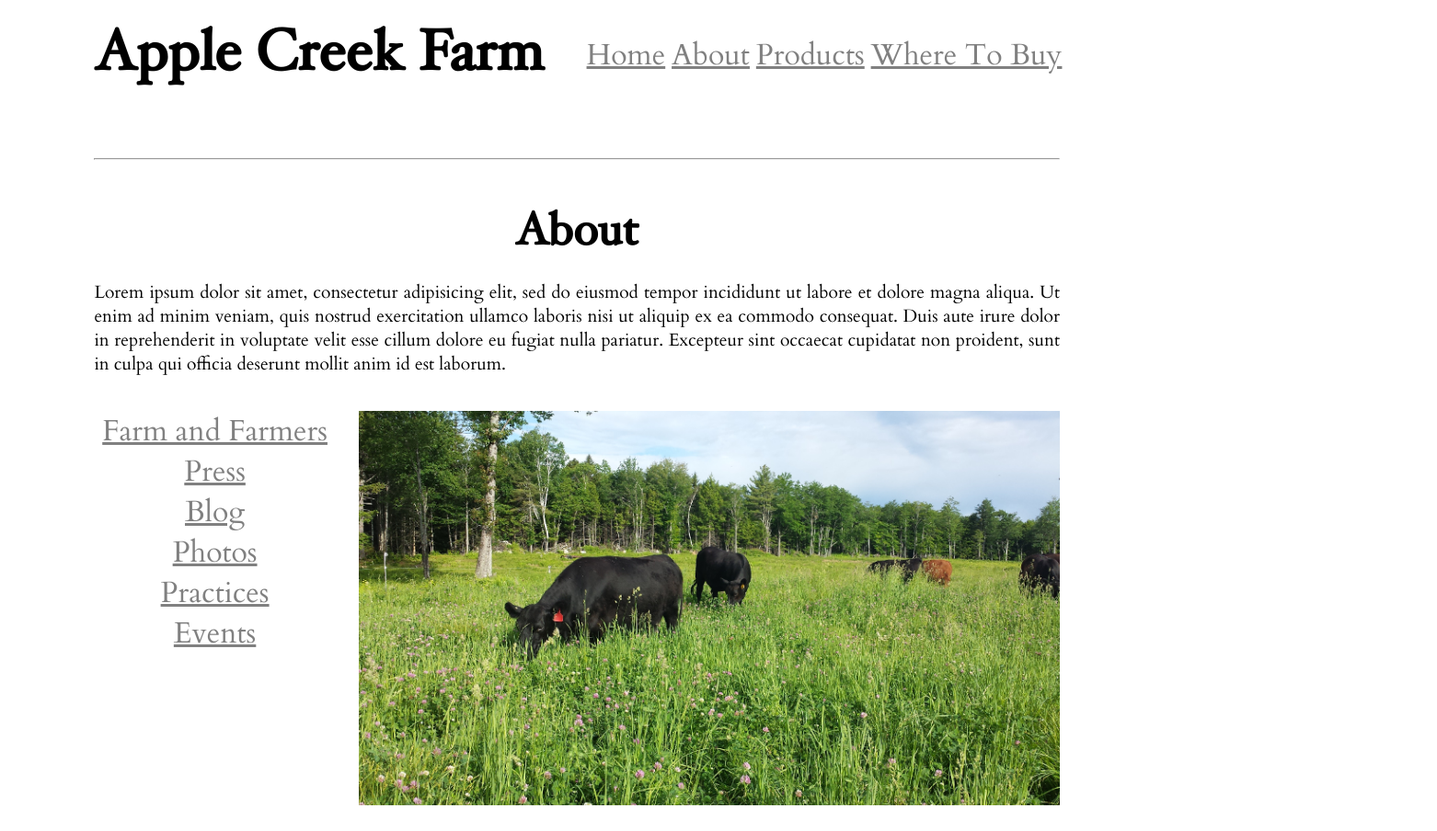
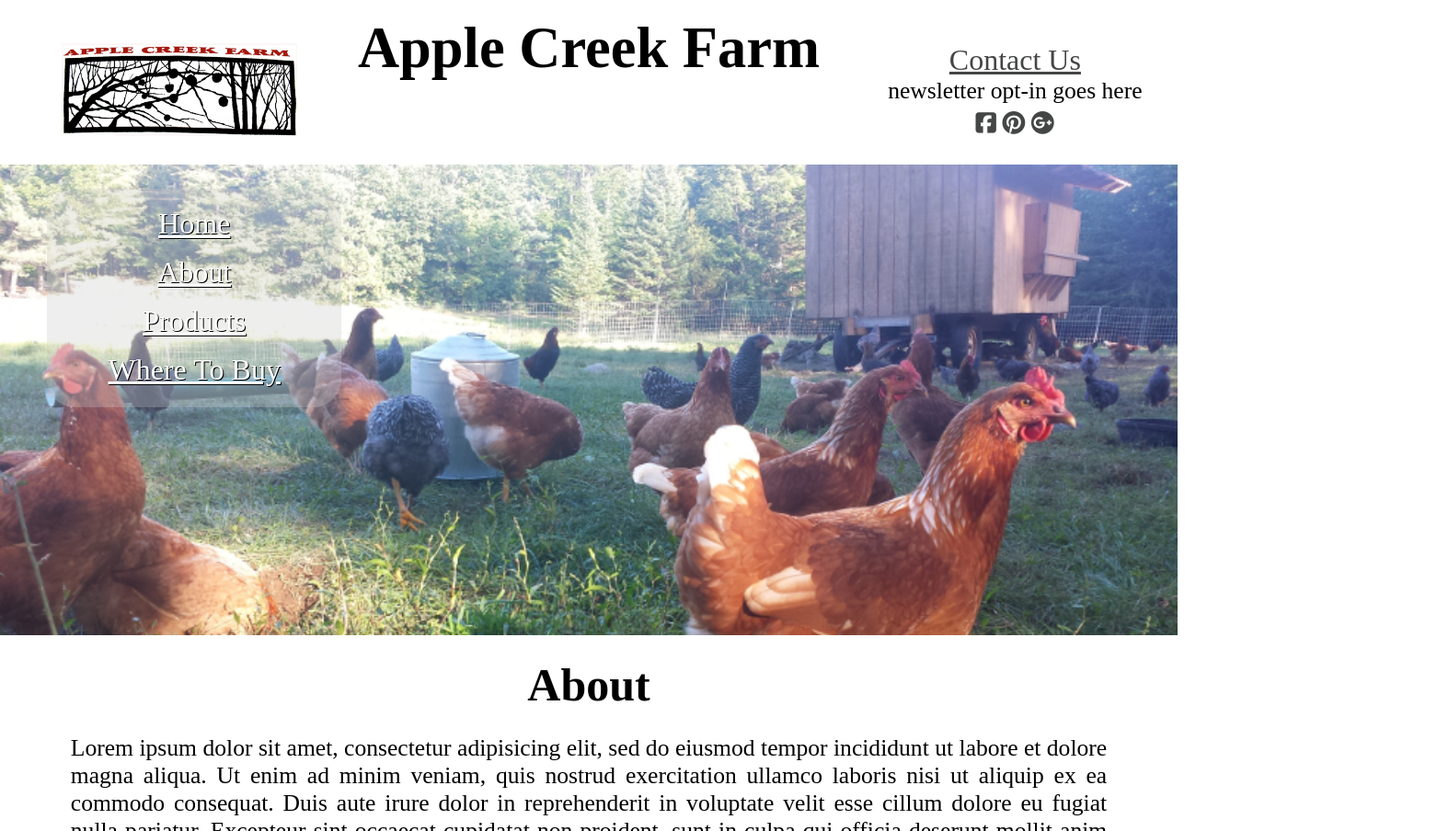
Before and after one commit to matsad3547/apple-creek-farm, a plain HTML site: page index.html in a window 1280 px wide. Shown: the top 904 px of the page at 92% size, 1562 px wide, since content can reach past the window. Drawn offline with Linux system fonts and the light colour scheme.

Commit message:
feat(core) Establish B styling on main page

```diff
--- a/index.html
+++ b/index.html
@@ -5,8 +5,8 @@
     <meta name="viewport" content="width=device-width, initial-scale=1">
     <title>Apple Creek Farm</title>
     <link rel="stylesheet" href="/src/styles/main.css">
-    <link rel="stylesheet" href="/src/styles/A.css">
-    <!-- <link rel="stylesheet" href="/src/styles/B.css"> -->
+    <!-- <link rel="stylesheet" href="/src/styles/A.css"> -->
+    <link rel="stylesheet" href="/src/styles/B.css">
     <link href="https://fonts.googleapis.com/css?family=Cardo|Cormorant+Garamond|Crimson+Text" rel="stylesheet">
     <script src="https://use.fontawesome.com/624cbd4647.js"></script>
   </head>
@@ -32,15 +32,15 @@
              href="https://plus.google.com/113442054157411072485" target="blank"><i class="fa fa-google-plus-official" aria-hidden="true"></i></a>
           </div>
         </div>
+        <hr>
+      </nav>
+      <div class="hr parallax">
         <ul class="header-nav">
           <li><a href="/">Home</a></li>
           <li><a href="#about">About</a></li>
           <li><a href="#products">Products</a></li>
           <li><a href="#where_to_buy">Where To Buy</a></li>
         </ul>
-        <hr>
-      </nav>
-      <div class="hr parallax">
 
       </div>
     </header>
@@ -49,6 +49,7 @@
         <h2>About</h2>
         <p>Lorem ipsum dolor sit amet, consectetur adipisicing elit, sed do eiusmod tempor incididunt ut labore et dolore magna aliqua. Ut enim ad minim veniam, quis nostrud exercitation ullamco laboris nisi ut aliquip ex ea commodo consequat. Duis aute irure dolor in reprehenderit in voluptate velit esse cillum dolore eu fugiat nulla pariatur. Excepteur sint occaecat cupidatat non proident, sunt in culpa qui officia deserunt mollit anim id est laborum.</p>
         <img src="/src/images/cows1.png" alt="">
+        <div class="ab parallax">
           <ul class="sidebar">
             <li><a href="pages/about/farm_and_farmers.html">Farm and Farmers</a></li>
             <li><a href="press">Press</a></li>
@@ -57,18 +58,17 @@
             <li><a href="practices">Practices</a></li>
             <li><a href="events">Events</a></li>
           </ul>
-        <div class="ab parallax">
         </div>
       </div>
       <div class="products" id="products">
         <h2>Products</h2>
         <p>Lorem ipsum dolor sit amet, consectetur adipisicing elit, sed do eiusmod tempor incididunt ut labore et dolore magna aliqua. Ut enim ad minim veniam, quis nostrud exercitation ullamco laboris nisi ut aliquip ex ea commodo consequat. Duis aute irure dolor in reprehenderit in voluptate velit esse cillum dolore eu fugiat nulla pariatur. Excepteur sint occaecat cupidatat non proident, sunt in culpa qui officia deserunt mollit anim id est laborum.</p>
         <img src="/src/images/sheep1.png" alt="">
+        <div class="pr parallax">
           <ul class="sidebar">
             <li><a href="meats">Meats</a></li>
             <li><a href="eggs_and_skins">Eggs and Skins</a></li>
           </ul>
-        <div class="pr parallax">
 
         </div>
       </div>
@@ -76,11 +76,11 @@
         <h2>Where To Buy</h2>
         <p>Lorem ipsum dolor sit amet, consectetur adipisicing elit, sed do eiusmod tempor incididunt ut labore et dolore magna aliqua. Ut enim ad minim veniam, quis nostrud exercitation ullamco laboris nisi ut aliquip ex ea commodo consequat. Duis aute irure dolor in reprehenderit in voluptate velit esse cillum dolore eu fugiat nulla pariatur. Excepteur sint occaecat cupidatat non proident, sunt in culpa qui officia deserunt mollit anim id est laborum.</p>
         <img src="/src/images/geese1.png" alt="">
+        <div class="wtb parallax">
           <ul class="sidebar">
             <li><a href="https://squareup.com/store/apple-creek-farm" target="blank">Online Store</a></li>
             <li><a href="market_locations">Market Locations</a></li>
           </ul>
-        <div class="wtb parallax">
 
         </div>
       </div>
--- a/pages/about/farm_and_farmers.html
+++ b/pages/about/farm_and_farmers.html
@@ -5,8 +5,8 @@
   <meta name="viewport" content="width=device-width, initial-scale=1">
   <title>Apple Creek Farm</title>
   <link rel="stylesheet" href="../../src/styles/main.css">
-  <link rel="stylesheet" href="../../src/styles/A.css">
-  <!-- <link rel="stylesheet" href="/src/styles/B.css"> -->
+  <!-- <link rel="stylesheet" href="../../src/styles/A.css"> -->
+  <link rel="stylesheet" href="/src/styles/B.css">
   <link href="https://fonts.googleapis.com/css?family=Cardo|Cormorant+Garamond|Crimson+Text" rel="stylesheet">
   <script src="https://use.fontawesome.com/624cbd4647.js"></script>
 </head>
--- a/src/styles/B.css
+++ b/src/styles/B.css
@@ -19,10 +19,10 @@ hr {
 
 }
 
-.logo {
+.header-logo {
   position: relative;
   top: -1em;
-  left: 2em;
+  right: 12em;
   width: 20%;
 }
 
@@ -46,15 +46,16 @@ main p {
 }
 
 ul {
-  padding: .75em 0;
+  background-color: rgba(200, 200, 200, 0.3);
+  border-radius: 30px;
+  text-align: center;
+  padding: .5em 0;
   margin-left: 8%;
-  width: 80%;
-  display: table;
-}
-
-li {
-  display: inline;
-  display: table-cell;
+  width: 25%;
+  position: relative;
+  top: 1em;
+  right: 2em;
+  line-height: 2em;
 }
 
 a {
@@ -62,7 +63,7 @@ a {
 }
 
 .parallax a {
-  color: #d0d2d2;
+  color: white;
   text-shadow: 1px 1px black;
 }
 
@@ -74,18 +75,14 @@ a:hover {
   height: 20em;
   width: 100%;
   background-attachment: fixed;
-  background-position: center;
+  background-position: top right;
   background-repeat: no-repeat;
   background-size: cover;
 }
 
 .hr {
-  /*padding-top: 7em;*/
+  position: 0 em;
   background-image: url('../images/chickens1.png');
-}
-
-.hr ul {
-  margin-left: 19%;
 }
 
 .ab {
@@ -97,14 +94,11 @@ a:hover {
   background-image: url('../images/sheep1.png')
 }
 
-.pr ul {
-  margin-left: 15%;
-}
-
 .wtb {
+  background-position: 0 4em;
   background-image: url('../images/geese1.png');
 }
 
-.wtb ul {
-  margin-left: 14%;
+.footer-logo, .footer-icons {
+  display: none;
 }
```
Lines whose indentation alone changed are shown as unchanged.
